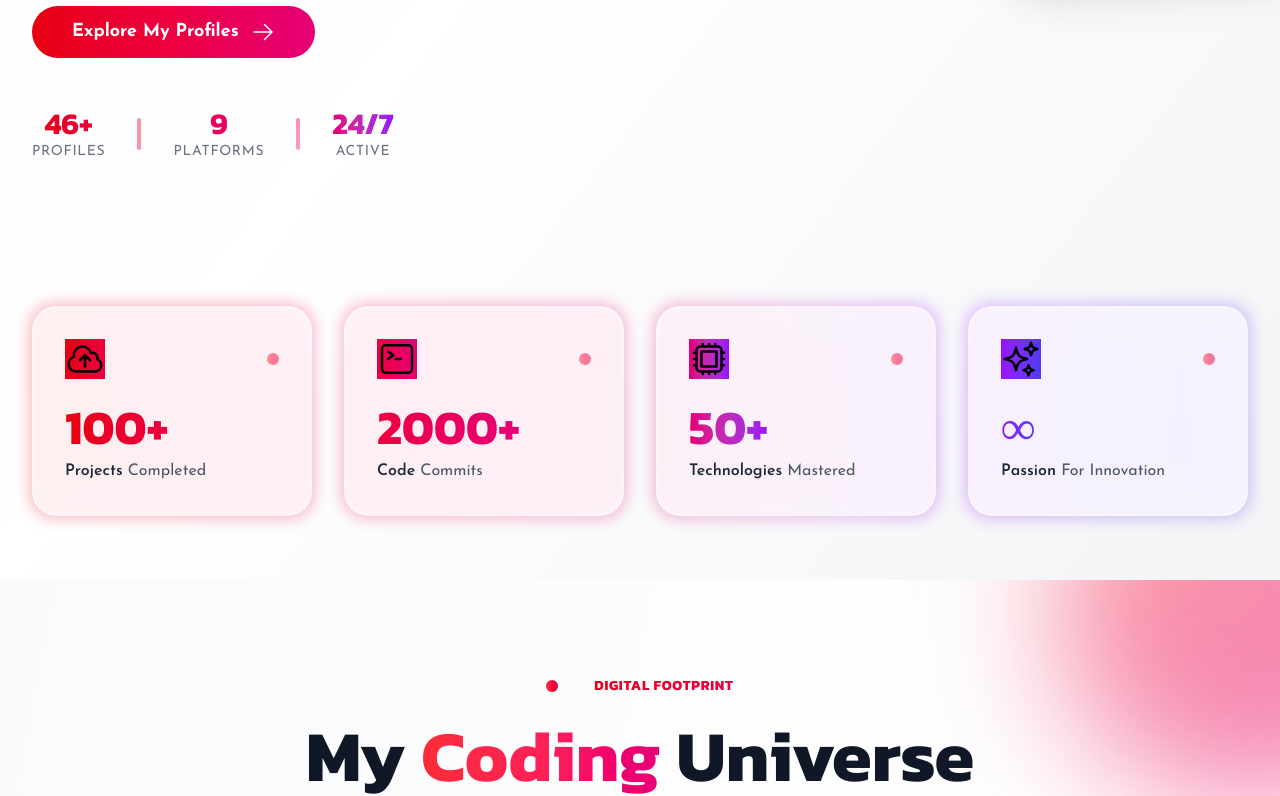
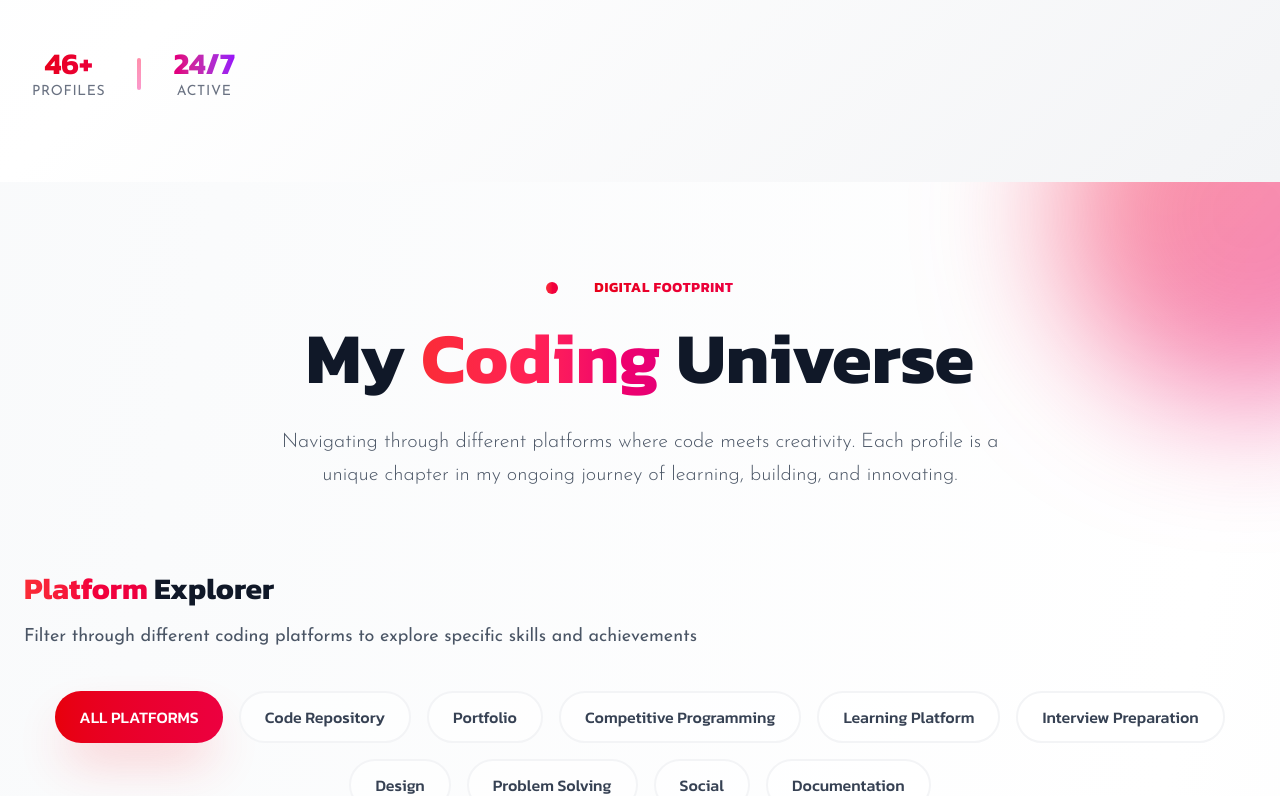
Before and after one commit to imanchalsingh/mylearninghub, a React (Vite) app: page / in a window 1280 px wide. Shown: the part 1056-1852 px from the top of the page. Built offline with nearby package versions, Linux system fonts and the light colour scheme; a web font is replaced by a local one.

Commit message:
Fix : Remove unused datas

```diff
--- a/src/components/HomePage.jsx
+++ b/src/components/HomePage.jsx
@@ -120,7 +120,7 @@ const HomePage = () => {
             </nav>
 
             {/* Hero Section */}
-            <section id="home" className="relative z-10 pt-16 md:pt-32 pb-20 px-4 md:px-8">
+            <section id="home" className="relative z-10 pt-10 md:pt-17 pb-20 px-4 md:px-8">
                 <div className="container mx-auto max-w-7xl">
                     <div className="grid grid-cols-1 lg:grid-cols-2 gap-16 items-center">
                         {/* Left Column - Content */}
@@ -193,13 +193,6 @@ const HomePage = () => {
                                         {totalProfiles}+
                                     </div>
                                     <div className="text-sm text-gray-500 dark:text-gray-400 uppercase tracking-wider">Profiles</div>
-                                </div>
-                                <div className="w-1 h-8 bg-linear-to-b from-red-500/50 to-rose-500/50 rounded-full"></div>
-                                <div className="text-center">
-                                    <div className="text-3xl font-bold text-linear bg-linear-to-r from-rose-600 to-pink-600 bg-clip-text text-transparent font-['Kanit']">
-                                        {platformTypes}
-                                    </div>
-                                    <div className="text-sm text-gray-500 dark:text-gray-400 uppercase tracking-wider">Platforms</div>
                                 </div>
                                 <div className="w-1 h-8 bg-linear-to-b from-rose-500/50 to-pink-500/50 rounded-full"></div>
                                 <div className="text-center">
@@ -276,65 +269,6 @@ const HomePage = () => {
                 </div>
             </section>
 
-            {/* Enhanced Stats Section */}
-            <div className="relative z-10 py-16 px-4 md:px-8">
-                <div className="container mx-auto max-w-7xl">
-                    <div className="grid grid-cols-2 md:grid-cols-4 gap-8">
-                        {[
-                            {
-                                number: "100+",
-                                label: "Projects",
-                                suffix: "Completed",
-                                icon: CloudArrowUpIcon,
-                                color: "from-red-600 to-rose-600"
-                            },
-                            {
-                                number: "2000+",
-                                label: "Code",
-                                suffix: "Commits",
-                                icon: CommandLineIcon,
-                                color: "from-rose-600 to-pink-600"
-                            },
-                            {
-                                number: "50+",
-                                label: "Technologies",
-                                suffix: "Mastered",
-                                icon: CpuChipIcon,
-                                color: "from-pink-600 to-purple-600"
-                            },
-                            {
-                                number: "∞",
-                                label: "Passion",
-                                suffix: "For Innovation",
-                                icon: SparklesIcon,
-                                color: "from-purple-600 to-indigo-600"
-                            }
-                        ].map((stat, index) => (
-                            <div
-                                key={index}
-                                className="relative group"
-                            >
-                                <div className={`absolute -inset-0.5 bg-linear-to-r ${stat.color} rounded-3xl blur opacity-30 group-hover:opacity-50 transition duration-500`}></div>
-                                <div className="relative bg-white/80 dark:bg-gray-900/80 backdrop-blur-xl rounded-3xl p-8 border border-white/20 dark:border-gray-800/50 transition-all duration-500 hover:scale-105">
-                                    <div className="flex items-center justify-between mb-6">
-                                        <stat.icon className={`h-10 w-10 text-linear bg-linear-to-r ${stat.color}`} />
-                                        <div className="w-3 h-3 bg-linear-to-r from-red-500 to-rose-600 rounded-full animate-pulse"></div>
-                                    </div>
-                                    <div className="text-4xl md:text-5xl font-bold mb-2 font-['Kanit']">
-                                        <span className={`text-linear bg-linear-to-r ${stat.color} bg-clip-text text-transparent`}>
-                                            {stat.number}
-                                        </span>
-                                    </div>
-                                    <div className="text-gray-600 dark:text-gray-400">
-                                        <span className="font-semibold text-gray-800 dark:text-gray-200">{stat.label}</span>{" "}
-                                        {stat.suffix}
-                                    </div>
-                                </div>
-                            </div>
-                        ))}
-                    </div>
-                </div>
-            </div>
         </div>
     );
 };
```
